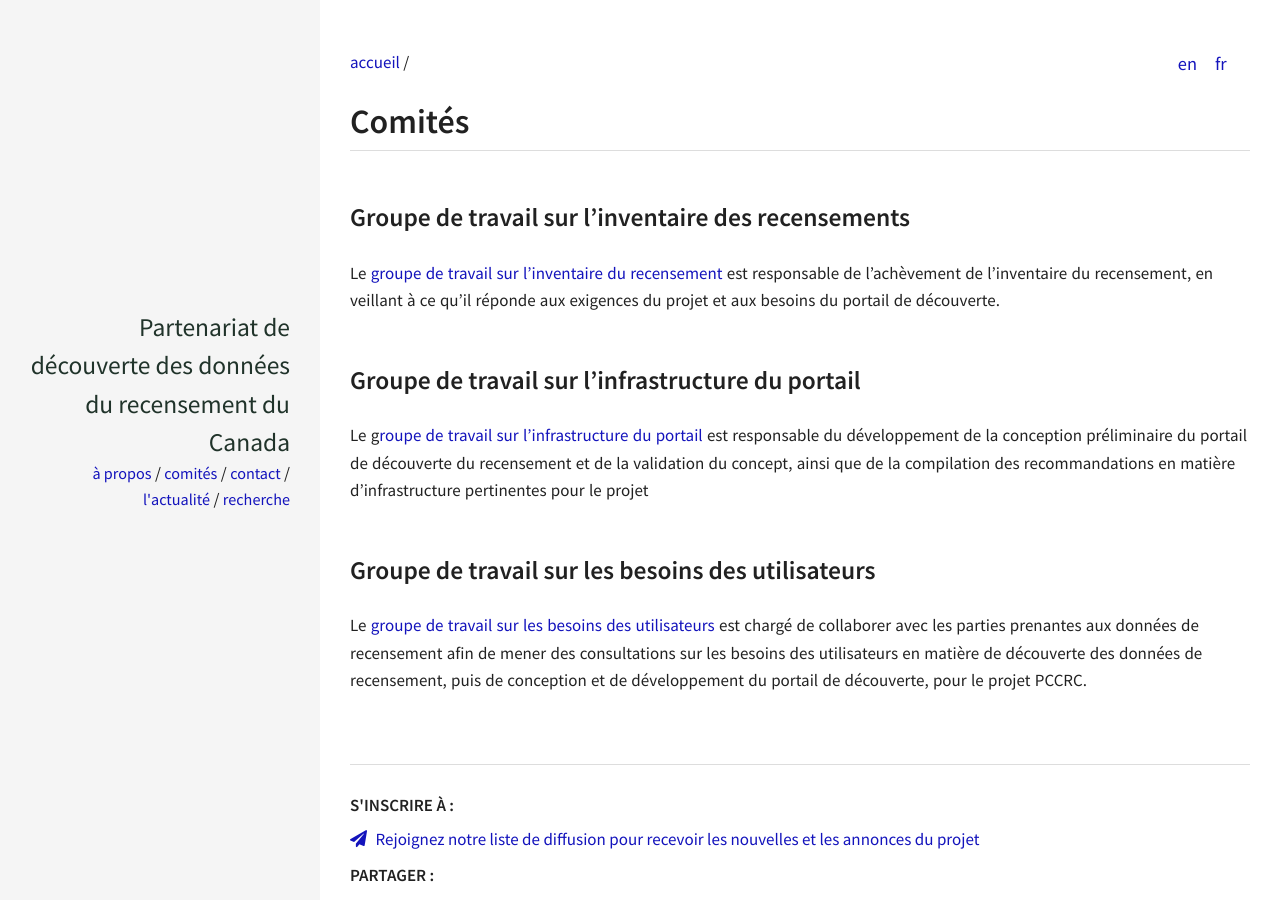
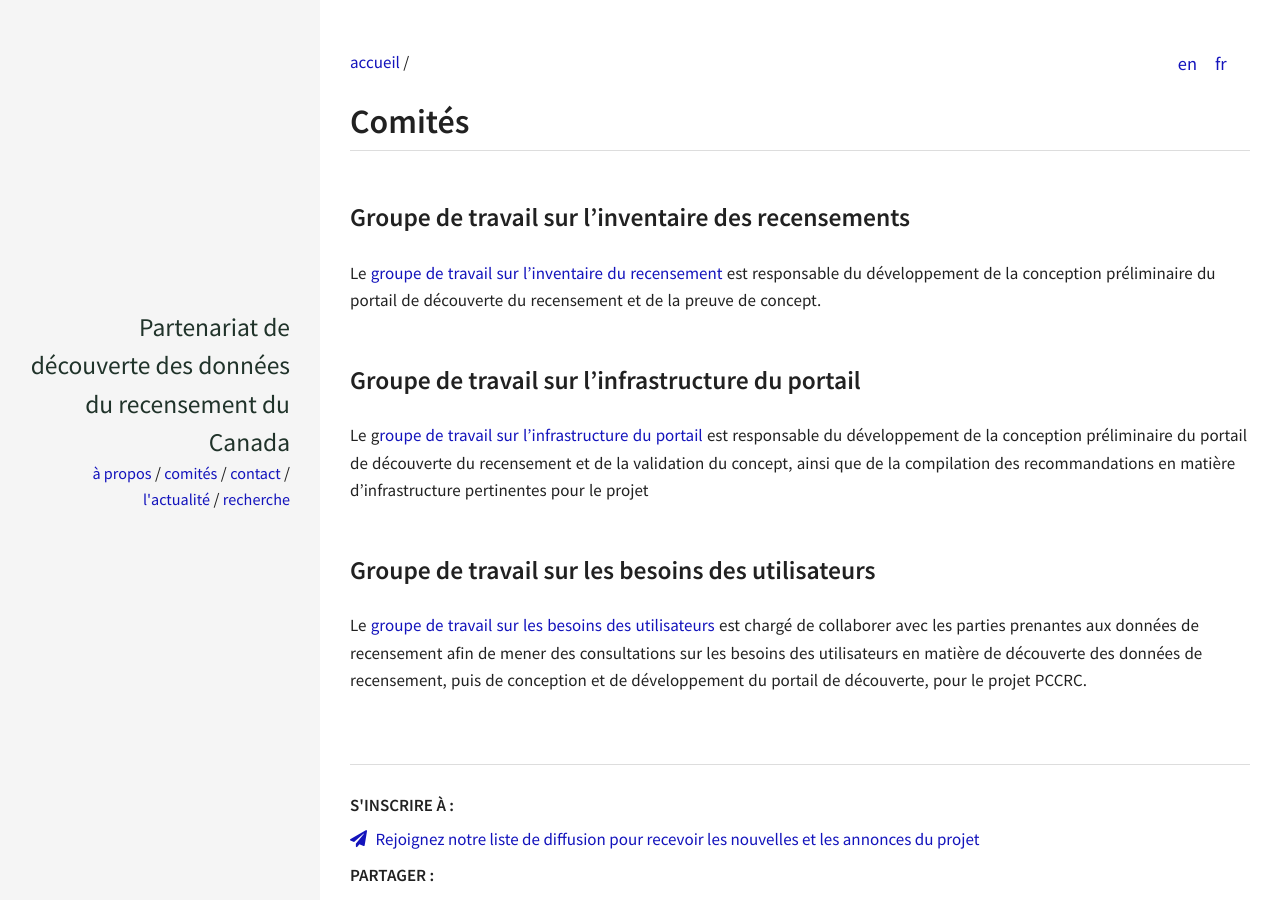
Before and after one commit to census-recensement/census-recensement.github.io, a Jekyll site: the page built from fr/comites.md, in a window 1280 px wide. Built offline with Jekyll 4.4.1, drawn with Linux system fonts in a browser that asks for light colours.

Commit message:
updating portal committee page

```diff
--- a/fr/comites.md
+++ b/fr/comites.md
@@ -8,7 +8,7 @@ description:
 
 ### Groupe de travail sur l'inventaire des recensements
 
-Le [groupe de travail sur l'inventaire du recensement]({% link fr/comites/inventaire.md %}) est responsable de l'achèvement de l'inventaire du recensement, en veillant à ce qu'il réponde aux exigences du projet et aux besoins du portail de découverte.
+Le [groupe de travail sur l'inventaire du recensement]({% link fr/comites/inventaire.md %}) est responsable du développement de la conception préliminaire du portail de découverte du recensement et de la preuve de concept.
 
 ### Groupe de travail sur l'infrastructure du portail
 Le g[roupe de travail sur l'infrastructure du portail]({% link fr/comites/portail.md %}) est responsable du développement de la conception préliminaire du portail de découverte du recensement et de la validation du concept, ainsi que de la compilation des recommandations en matière d'infrastructure pertinentes pour le projet
```
Also changed, not shown: fr/comites/portail.md (+1 -1 lines).
